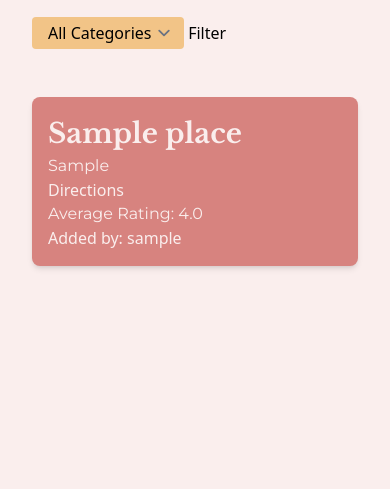
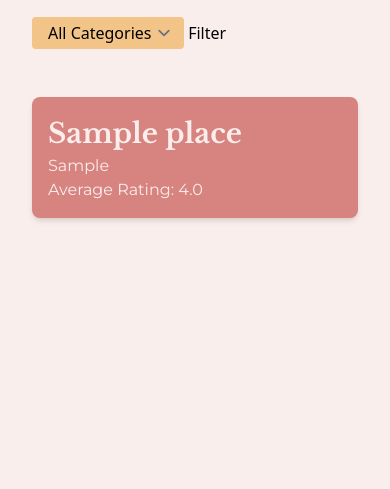
Before and after one commit to B-Selin/WoofAndWander, a Django app: page /places/ in a window 390 px wide. Shown: the part 161-650 px from the top of the page. Run offline with Django 4.2, Linux system fonts and the light colour scheme; tables that the repository leaves empty hold one stand-in row (values such as "Sample post"); style sheets or scripts are compiled from the project's sources; some libraries are stand-ins or nearby versions.

Commit message:
hide details on mobile for place index view

```diff
--- a/main_app/templates/places/index.html
+++ b/main_app/templates/places/index.html
@@ -20,9 +20,9 @@
                     <h3 class="text-h5 dp:text-h4 font-header font-bold">{{ place.name }}</h3>
                     <p class="text-body font-body dp:text-body-lg dp:font-bold">{{ place.category}}</p>
                     <p class="hidden font-body dp:block">{{ place.address }}</p>
-                    <a href="https://www.google.com/maps/search/?api=1&query={{ place.address }}" target="_blank">Directions</a>
+                    <a href="https://www.google.com/maps/search/?api=1&query={{ place.address}}" target="_blank" class="hidden dp:block">Directions</a>
                     <p class="font-body">Average Rating: {{ place.avg_rating|floatformat:1 }}</p>
-                    <a href="{% url 'profile_details' place.profile.user.id %}">Added by: {{ place.profile.user.username }}</a>
+                    <a href="{% url 'profile_details' place.profile.user.id %} class="hidden dp:block">Added by: {{ place.profile.user.username }}</a>
                 </div>
             </a>
         {% endfor %}
```
